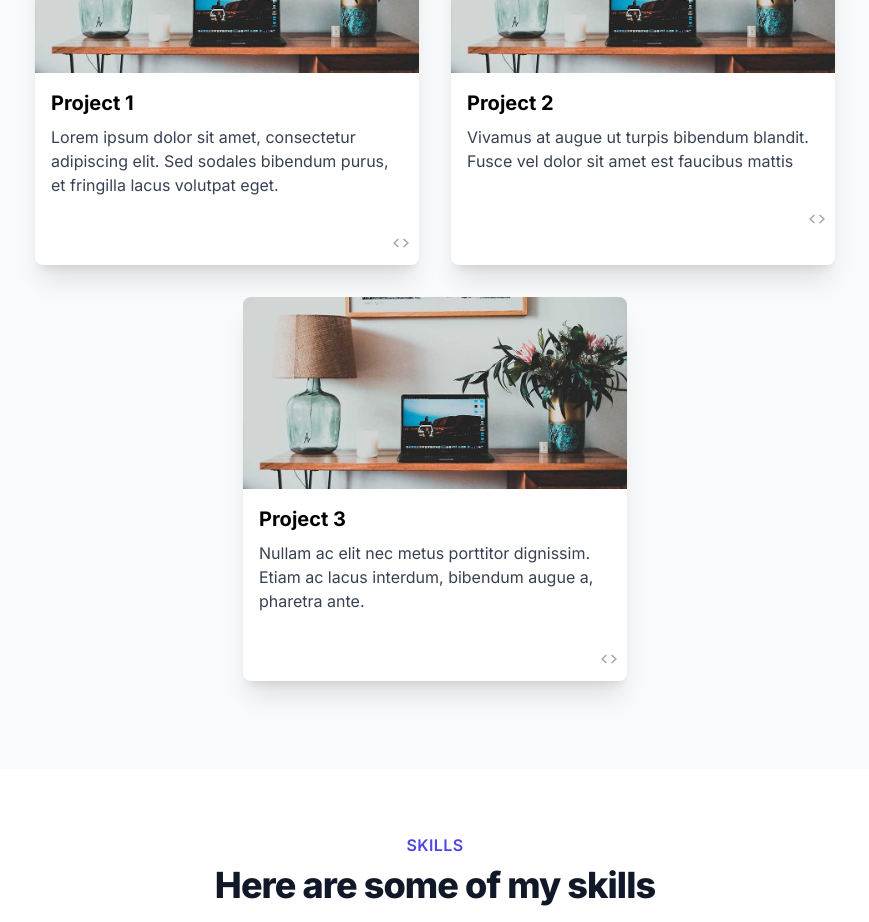
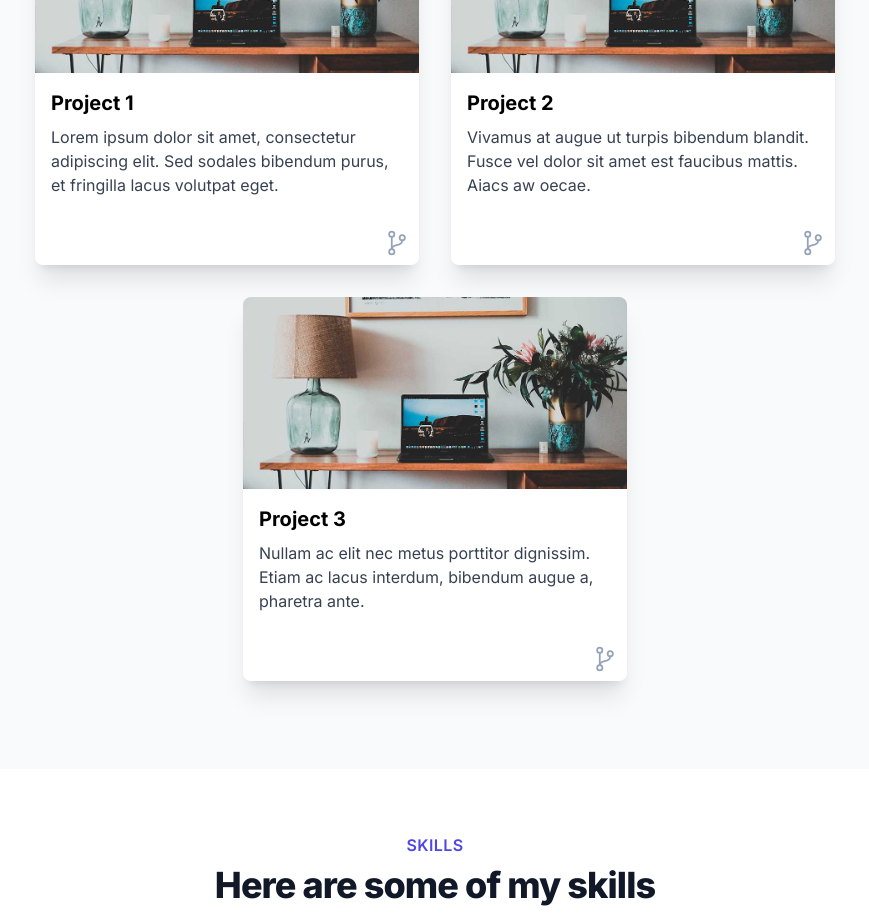
Before and after one commit to nbmoreland/psychic-enigma, a Next.js app: page / in a window 1280 px wide. Shown: the part 1260-2182 px from the top of the page, without its empty margins (205-1074 px from the left). Built offline with nearby package versions, Linux system fonts and the light colour scheme.

Commit message:
fix: project card formatting

```diff
--- a/app/components/project/ProjectCard.tsx
+++ b/app/components/project/ProjectCard.tsx
@@ -1,6 +1,6 @@
 import Image, { StaticImageData } from "next/image";
 import { motion } from "framer-motion";
-import { IoCodeSharp } from "react-icons/io5";
+import { IoGitBranchOutline } from "react-icons/io5";
 
 export default function ProjectCard({
   title,
@@ -32,7 +32,7 @@ export default function ProjectCard({
           {description}
         </p>
       </div>
-      <div className="flex justify-end py-1.5 px-1.5 m-1 mt-4">
+      <div className="flex justify-end py-1.5px-1.5 mx-2 mt-4 mb-2">
         <motion.a
           whileHover={{ scale: 1.2 }}
           whileTap={{ scale: 0.9 }}
@@ -40,7 +40,7 @@ export default function ProjectCard({
           href="https://github.com/nicholasmoreland"
           className="ml-6 block text-slate-400 hover:text-slate-500 dark:hover:text-slate-300"
         >
-          <IoCodeSharp />
+          <IoGitBranchOutline className="fill-current h-7 w-7" />
         </motion.a>
       </div>
     </motion.div>
--- a/app/components/project/ProjectSection.tsx
+++ b/app/components/project/ProjectSection.tsx
@@ -12,7 +12,7 @@ const projects = [
   {
     title: "Project 2",
     description:
-      "Vivamus at augue ut turpis bibendum blandit. Fusce vel dolor sit amet est faucibus mattis",
+      "Vivamus at augue ut turpis bibendum blandit. Fusce vel dolor sit amet est faucibus mattis. Aiacs aw oecae.",
     imageUrl: "/../public/static/images/dev-nick-wave.png",
     githubUrl: "https://github.com/user/project2",
   },
@@ -33,26 +33,26 @@ const projects = [
   {
     title: "Project 5",
     description:
-      "Vivamus at augue ut turpis bibendum blandit. Fusce vel dolor sit amet est faucibus mattis",
+      "Vivamus at augue ut turpis bibendum blandit. Fusce vel dolor sit amet est faucibus mattis. Aiacs aw oecae.",
     imageUrl: "../public/static/images/stock.jpg",
     githubUrl: "https://github.com/user/project2",
   },
   {
-    title: "Project 7",
+    title: "Project 6",
     description:
       "Lorem ipsum dolor sit amet, consectetur adipiscing elit. Sed sodales bibendum purus, et fringilla lacus volutpat eget.",
     imageUrl: "../public/static/images/stock.jpg",
     githubUrl: "https://github.com/user/project1",
   },
   {
-    title: "Project 8",
+    title: "Project 7",
     description:
-      "Vivamus at augue ut turpis bibendum blandit. Fusce vel dolor sit amet est faucibus mattis",
+      "Vivamus at augue ut turpis bibendum blandit. Fusce vel dolor sit amet est faucibus mattis. Aiacs aw oecae.",
     imageUrl: "../public/static/images/stock.jpg",
     githubUrl: "https://github.com/user/project2",
   },
   {
-    title: "Project 9",
+    title: "Project 8",
     description:
       "Nullam ac elit nec metus porttitor dignissim. Etiam ac lacus interdum, bibendum augue a, pharetra ante.",
     imageUrl: "../public/static/images/stock.jpg",
```
